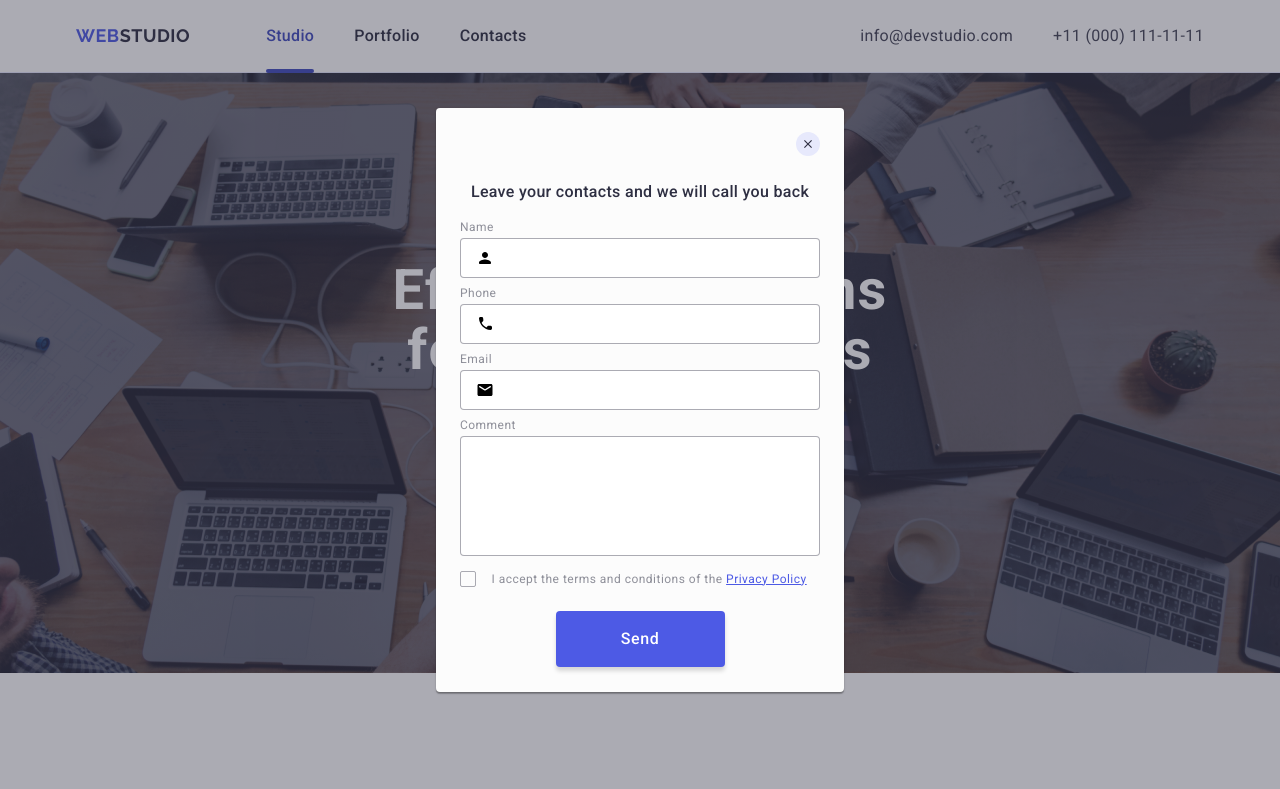
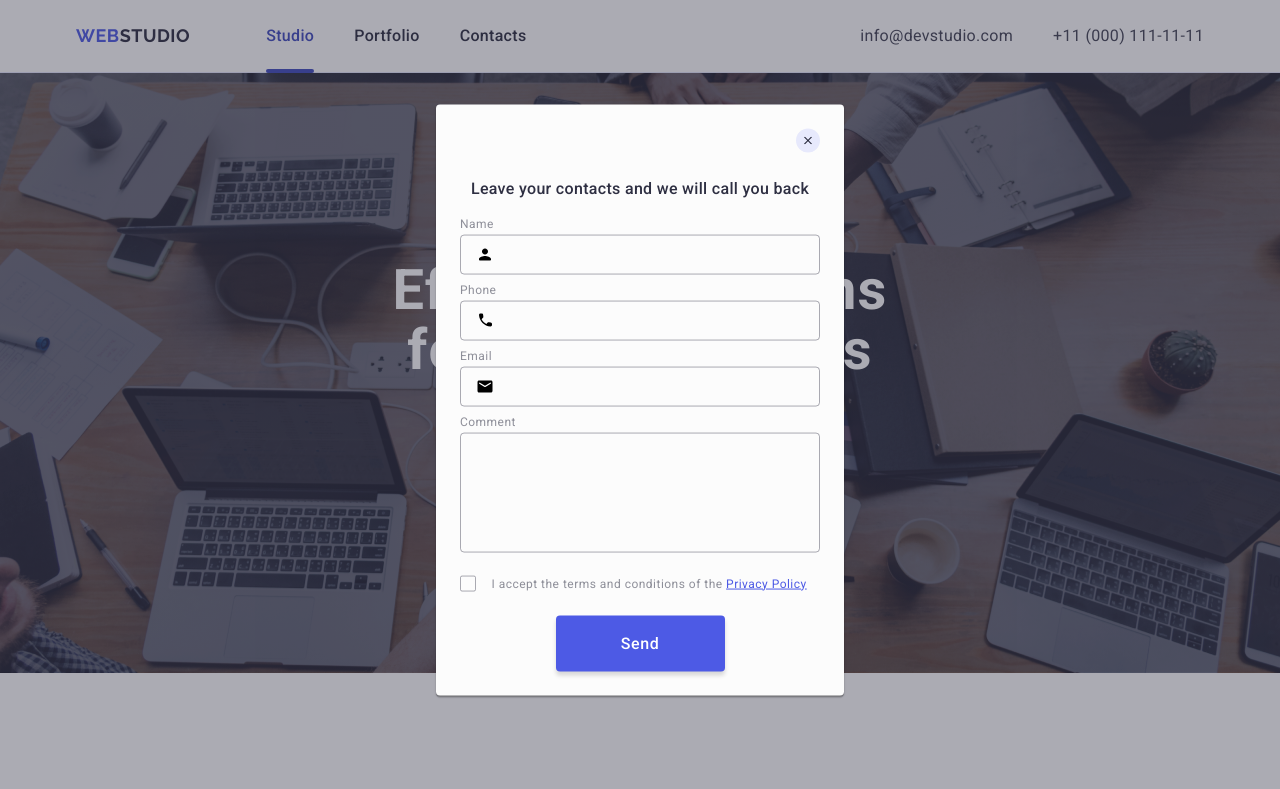
Before and after one commit to RocketCat888/goit-markup-hw-05, a plain HTML site: page index.html in a window 1280 px wide. Shown: the top 789 px of the page. Drawn offline with nearby package versions, Linux system fonts and the light colour scheme.

Commit message:
add index file

```diff
--- a/css/styles.css
+++ b/css/styles.css
@@ -607,10 +607,12 @@ body {
   fill: #2e2f42;
   background-color: 250ms cubic-bezier(0.4, 0, 0.2, 1), border 250ms cubic-bezier(0.4, 0, 0.2, 1);
 }
+
 .modal-close-btn:hover,
 .modal-close-btn:focus {
   background-color: #404bbf;
   border: none;
+  fill: #ffffff;
 }
 .modal-close-icon {
   transition: fill 250ms cubic-bezier(0.4, 0, 0.2, 1);
@@ -641,9 +643,11 @@ body {
 .review-input {
   border: 1px solid rgba(46, 47, 66, 0.4);
   border-radius: 4px;
+  background-color: transparent;
   width: 100%;
   height: 40px;
-  padding-left: 42px;
+  padding-left: 38px;
+  outline: transparent;
   font-size: 12px;
   line-height: 1.16667;
   letter-spacing: 0.04em;
@@ -670,17 +674,22 @@ body {
 .review-input:focus + .review-form-icon {
   fill: #4d5ae5;
 }
+.review-form-div-margin {
+  margin-bottom: 16px;
+}
 .review-textarea {
   border: 1px solid rgba(46, 47, 66, 0.4);
   border-radius: 4px;
-  /* border-color: transparent; */
+  line-height: 1.17;
   resize: none;
   width: 100%;
   height: 120px;
   padding: 8px 16px;
   font-size: 12px;
+  background-color: transparent;
+  outline: transparent;
   letter-spacing: 0.04em;
-  color: #111;
+  color: rgba(46, 47, 66, 0.4);
   transition: border-color 250ms cubic-bezier(0.4, 0, 0.2, 1);
 }
 .review-textarea::placeholder {
@@ -696,21 +705,19 @@ body {
   border: none;
   border-radius: 4px;
   padding: 16px 32px;
-  width: 169px;
+  min-width: 169px;
   height: 56px;
+  font-weight: 500;
+  line-height: 1.5;
+  letter-spacing: 0.04em;
+  color: #ffffff;
   box-shadow: 0 4px 4px 0 rgba(0, 0, 0, 0.15);
   background: #4d5ae5;
   margin-left: auto;
   margin-right: auto;
+  transition: background-color 250ms cubic-bezier(0.4, 0, 0.2, 1);
 }
-.review-button-title {
-  font-weight: 500;
-  font-size: 16px;
-  line-height: 1.5;
-  letter-spacing: 0.04em;
-  text-align: center;
-  color: #fff;
-}
+
 .review-checkbox {
   margin-bottom: 24px;
   width: 360px;
@@ -726,12 +733,14 @@ body {
   cursor: pointer;
   fill: transparent;
   margin-right: 12px;
+  transition: background-color 250ms cubic-bezier(0.4, 0, 0.2, 1), border 250ms cubic-bezier(0.4, 0, 0.2, 1), fill 250ms cubic-bezier(0.4, 0, 0.2, 1);
 }
 .review-input-checkbox:checked
   + .review-checkbox-label
   > .review-custom-checkbox {
   background-color: #404bbf;
-  fill: #ffffff;
+  border: none;
+  fill: #F4F4FD;
 }
 .review-input-checkbox:focus
   + .review-checkbox-label
@@ -740,7 +749,7 @@ body {
 }
 .review-checkbox-label {
   font-size: 12px;
-  line-height: 1.16667;
+  line-height: 1.17;
   letter-spacing: 0.04em;
   color: #8e8f99;
 }
--- a/index.html
+++ b/index.html
@@ -556,7 +556,7 @@
               </svg>
             </div>
           </div>
-            <div class="review-form-div review-form-comment">
+            <div class="review-form-div review-form-div-margin">
               <label class="review-label" for="user-comment">Comment</label>
               <textarea
                 class="review-textarea"
@@ -571,12 +571,12 @@
               <input
                 class="review-input-checkbox visually-hidden"
                 type="checkbox"
-                id="privacy-policy"
-                name="privacy-policy"
+                id="user-privacy"
+                name="user-privacy"
                 value="true"
                 required
               />
-              <label class="review-checkbox-label" for="privacy-policy">
+              <label class="review-checkbox-label" for="user-privacy">
                 <span class="review-custom-checkbox">
                   <svg class="review-checkbox-icon" width="10" height="8">
                     <use href="./images/icons.svg#icon-checkmark"></use>
@@ -589,7 +589,7 @@
               >
             </div>
             <button class="review-submit-button" type="submit">
-              <span class="review-button-title">Send</span>
+              Send
             </button>
         </form>
       </div>
```
